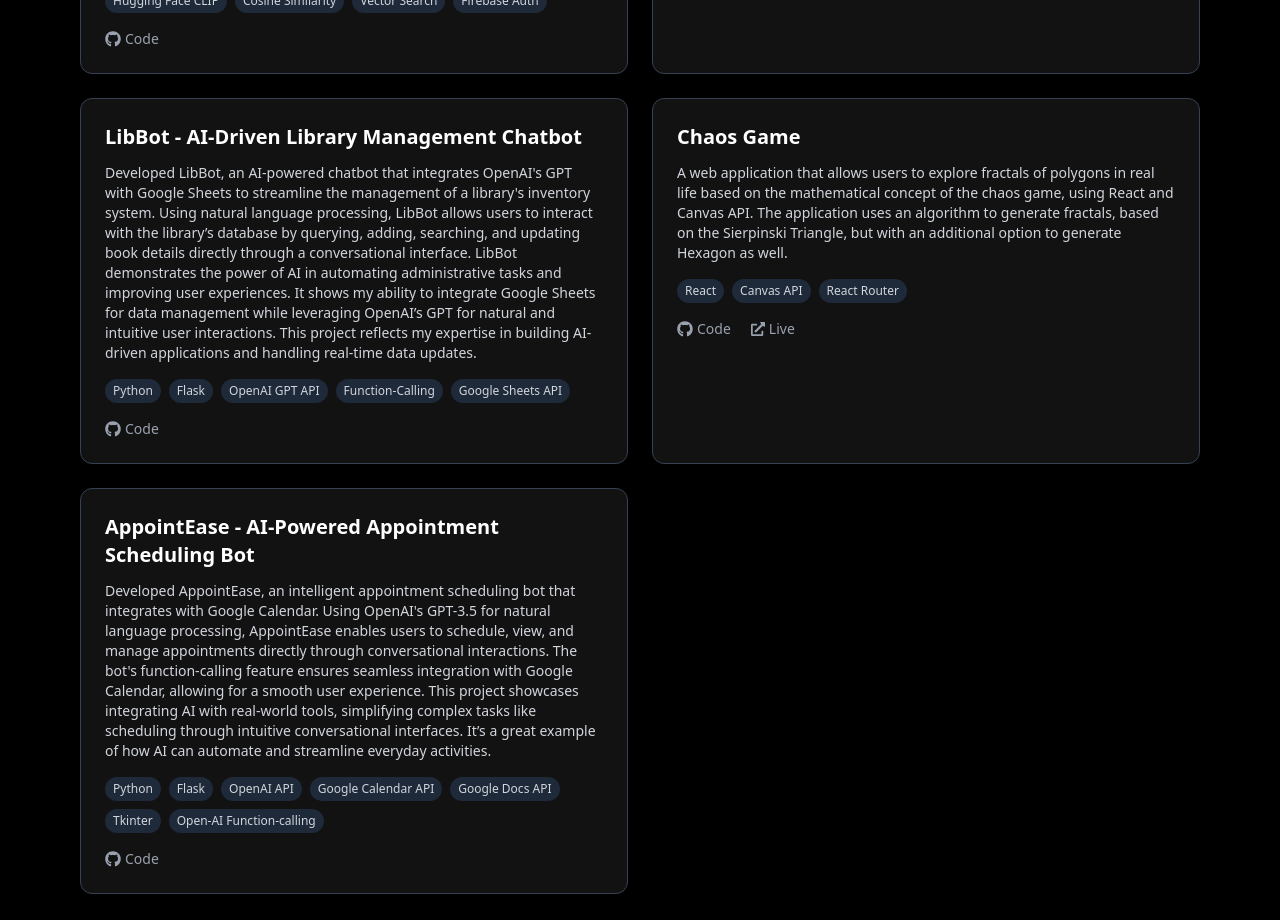
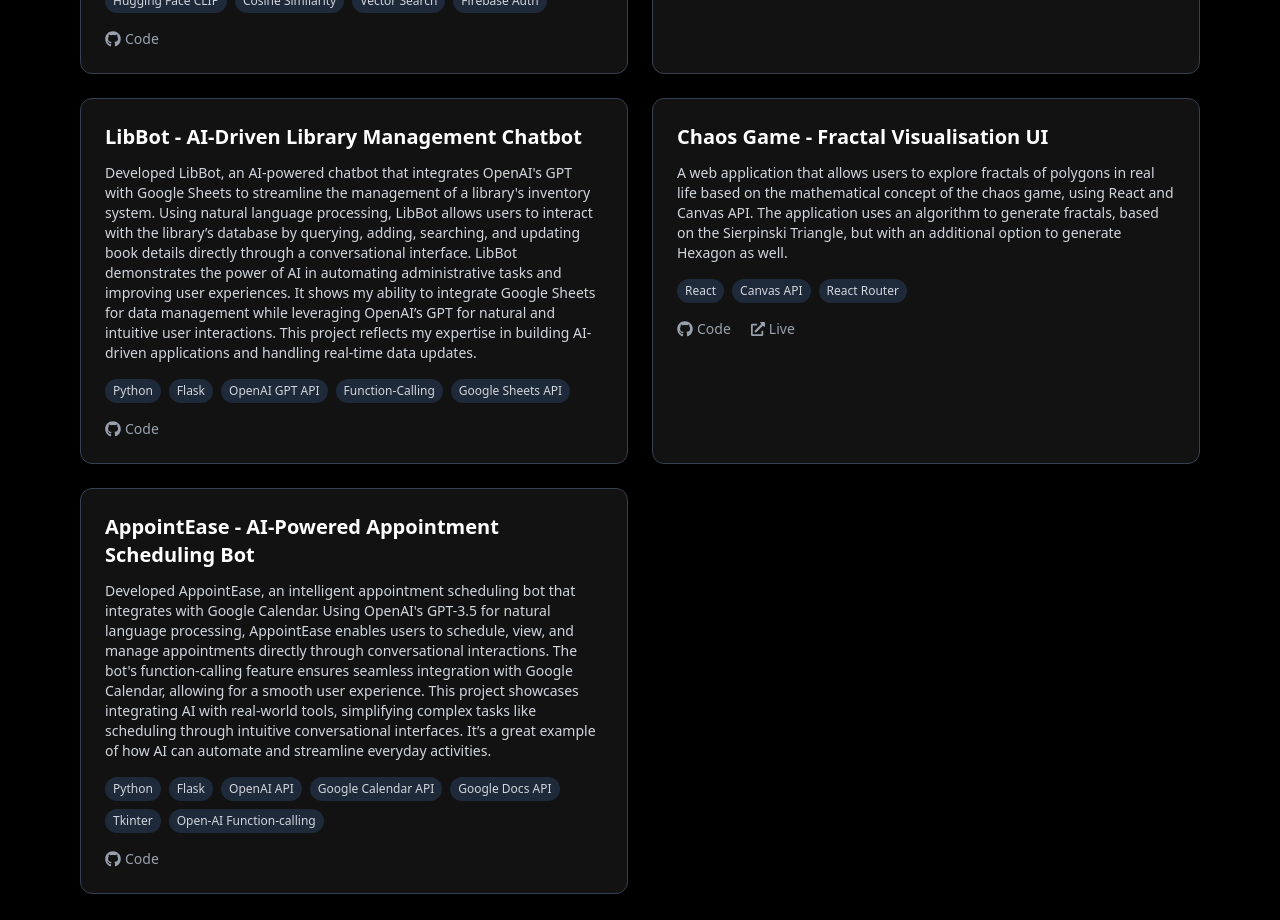
Before and after one commit to pragati-chaturvedi/my-portfolio, a React (Vite) app: page / in a window 1280 px wide. Shown: the part 2640-3560 px from the top of the page. Built offline with nearby package versions, Linux system fonts and the light colour scheme.

Commit message:
Update Projects.jsx

```diff
--- a/src/components/Projects.jsx
+++ b/src/components/Projects.jsx
@@ -47,7 +47,7 @@
                     />
 
                     <ProjectCard
-                        title="Chaos Game"
+                        title="Chaos Game - Fractal Visualisation UI"
                         description="A web application that allows users to explore fractals of polygons in real life based on the mathematical concept of the chaos game, using React and Canvas API. The application uses an algorithm to generate fractals, based on the Sierpinski Triangle, but with an additional option to generate Hexagon as well."
                         tech="React, Canvas API, React Router"
                         github="https://github.com/pragati-chaturvedi/chaos-game"
```
